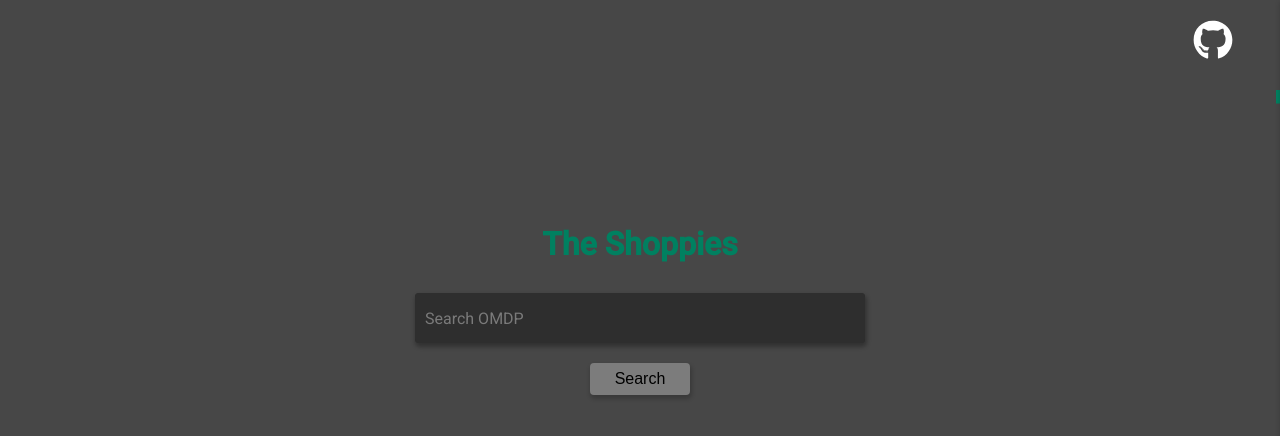
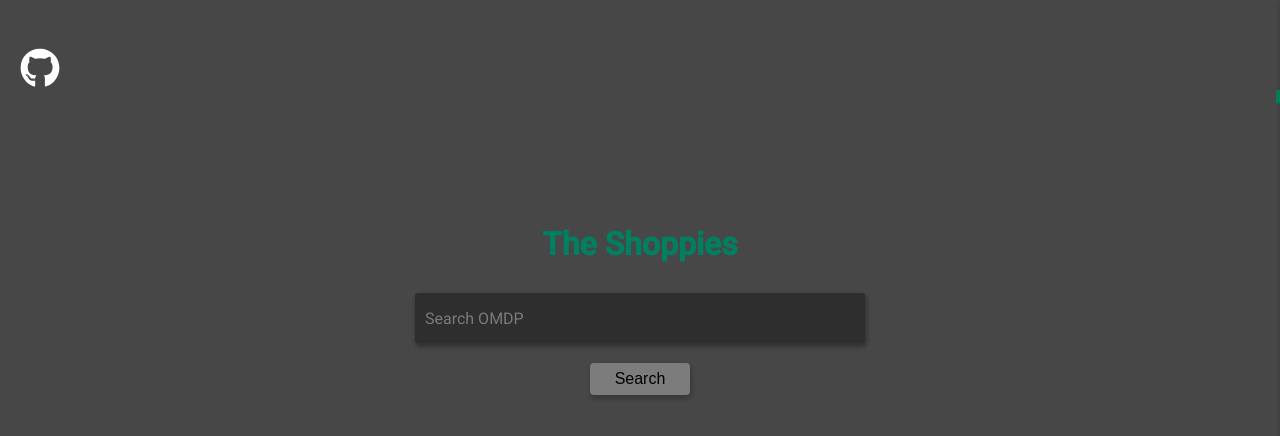
Before and after one commit to mikandrew53/Movie-Awards, an Angular app: page / in a window 1280 px wide. Shown: the top 436 px of the page. Built offline with nearby package versions, Linux system fonts and the light colour scheme.

Commit message:
Changed location of github icon

```diff
--- a/src/app/app.component.html
+++ b/src/app/app.component.html
@@ -1,2 +1 @@
-<a href="https://github.com/mikandrew53/Movie-Awards" class="github-link" target="_blank"><fa-icon class="icon" [icon]="faGithub"></fa-icon></a>
 <router-outlet></router-outlet>
--- a/src/app/app.component.ts
+++ b/src/app/app.component.ts
@@ -1,5 +1,5 @@
 import { Component } from '@angular/core';
-import { faGithub } from '@fortawesome/free-brands-svg-icons';
+
 
 @Component({
   selector: 'app-root',
@@ -7,7 +7,6 @@ import { faGithub } from '@fortawesome/free-brands-svg-icons';
   styleUrls: ['./app.component.scss']
 })
 export class AppComponent {
-  faGithub = faGithub;
 
   constructor(){}
 
--- a/src/app/main-app/results/results.component.ts
+++ b/src/app/main-app/results/results.component.ts
@@ -95,7 +95,7 @@ export class ResultsComponent implements OnInit {
       if (this.numMoviesInLibrary === 5){
         this.snackbar.open('5 Movies Nominated!', 'Okay', {
           duration: 4000,
-          verticalPosition: 'bottom',
+          verticalPosition: 'top',
         });
       }
     });
--- a/src/app/main-app/search-landing/search-landing.component.html
+++ b/src/app/main-app/search-landing/search-landing.component.html
@@ -1,3 +1,4 @@
+<div><a href="https://github.com/mikandrew53/Movie-Awards" class="github-link" target="_blank"><fa-icon class="icon" [icon]="faGithub"></fa-icon></a></div>
 <div class="search-screen">
     <div class="search-wrapper">
         <div class="title">
--- a/src/app/main-app/search-landing/search-landing.component.ts
+++ b/src/app/main-app/search-landing/search-landing.component.ts
@@ -1,6 +1,7 @@
 import { Component, ElementRef, OnInit, ViewChild } from '@angular/core';
 import { Router } from '@angular/router';
 import { OMDBService } from '../../OMDB.service';
+import { faGithub } from '@fortawesome/free-brands-svg-icons';
 interface movieSuggestion {
   name: string,
   img: string,
@@ -19,6 +20,7 @@ export class SearchLandingComponent implements OnInit {
   results: Array<movieSuggestion> = [];
   suggestions:Array<movieSuggestion> = []
   loading:boolean = false;
+  faGithub = faGithub;
   numberOfMoviesFiltered:number = 0;
 
   constructor(private OMDB: OMDBService, private router: Router){
--- a/src/app/sharable-library/sharable-library.component.ts
+++ b/src/app/sharable-library/sharable-library.component.ts
@@ -175,17 +175,17 @@ export class SharableLibraryComponent implements OnInit {
   // }
 
   copyLink() {
+    document.execCommand("copy");
+    this.snackbar.open('Link Coppied ', 'Okay', {
+      duration: 2000,
+      verticalPosition: 'top',
+    });
     this.urlUI.nativeElement.disabled = false;
     this.urlUI.nativeElement.setSelectionRange(0, 99999);
     this.urlUI.nativeElement.select();
     this.urlUI.nativeElement.disabled = true;
     this.urlUI.nativeElement.blur();
 
-    document.execCommand("copy");
-    this.snackbar.open('Link Coppied ', 'Okay', {
-      duration: 4000,
-      verticalPosition: 'bottom',
-    });
   }
 
   openDialog(i): void {
--- a/src/styles.scss
+++ b/src/styles.scss
@@ -37,9 +37,12 @@ p{
 .github-link {
     color: #fff;
     cursor: pointer;
-    position: absolute;
-    right: 47px;
-    top: 18px;
+    // margin-left: 20px;
+    // margin-top: 20px;
+    position: fixed;
+    // right: 47px;
+    top: 46px;
+    left: 20px;
     // transform: scale(2);
     transition: transform 150ms ease-in-out;
     .icon {
@@ -220,6 +223,7 @@ p{
     min-width: 100vw;
     display: flex;
     justify-content: center;
+    overflow-y: hidden;
     // align-items: center;
 }
 
@@ -412,7 +416,7 @@ p{
     justify-content: center;
     width: 100%;
     .form-group{
-        width: 70%;
+        width: 85%;
         // margin-top: 5px;
         // position: relative;
         position: fixed;
@@ -923,8 +927,8 @@ p{
         }
     }
     .github-link {
-        right: 10px;
-        top: 18px;
+        top: 71px;
+        left: 20px;
         // transform: scale(2);
         transition: transform 150ms ease-in-out;
         .icon {
```
